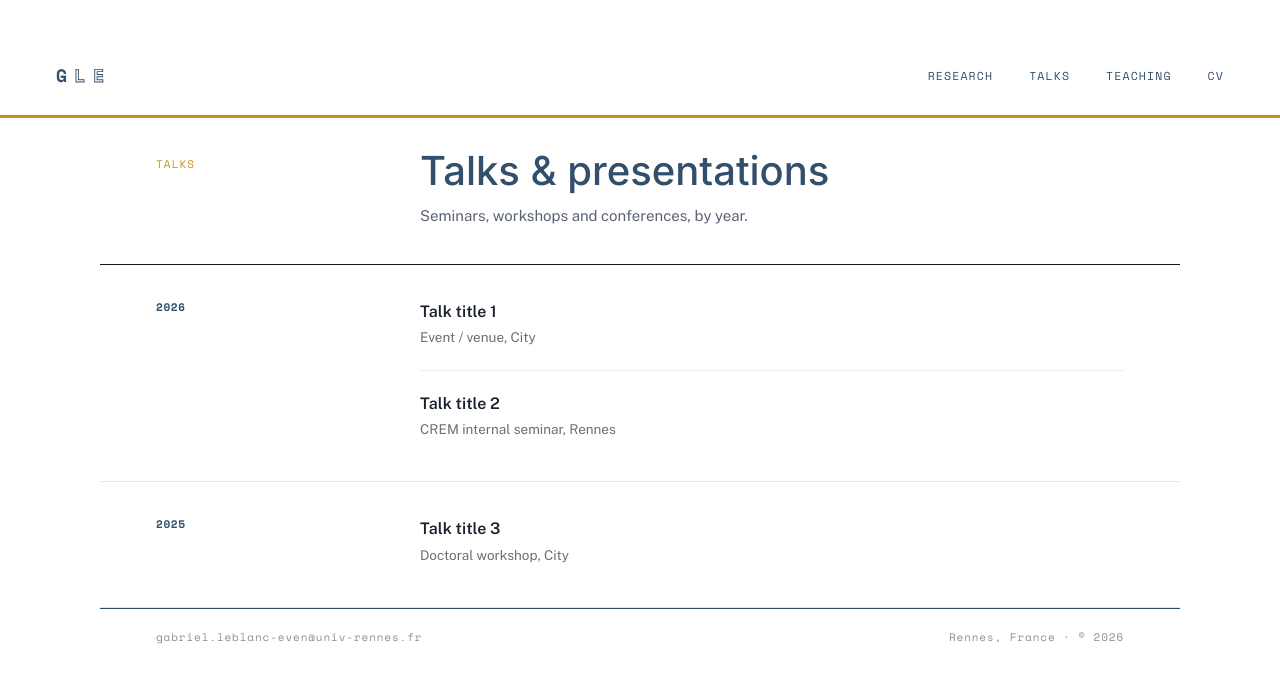
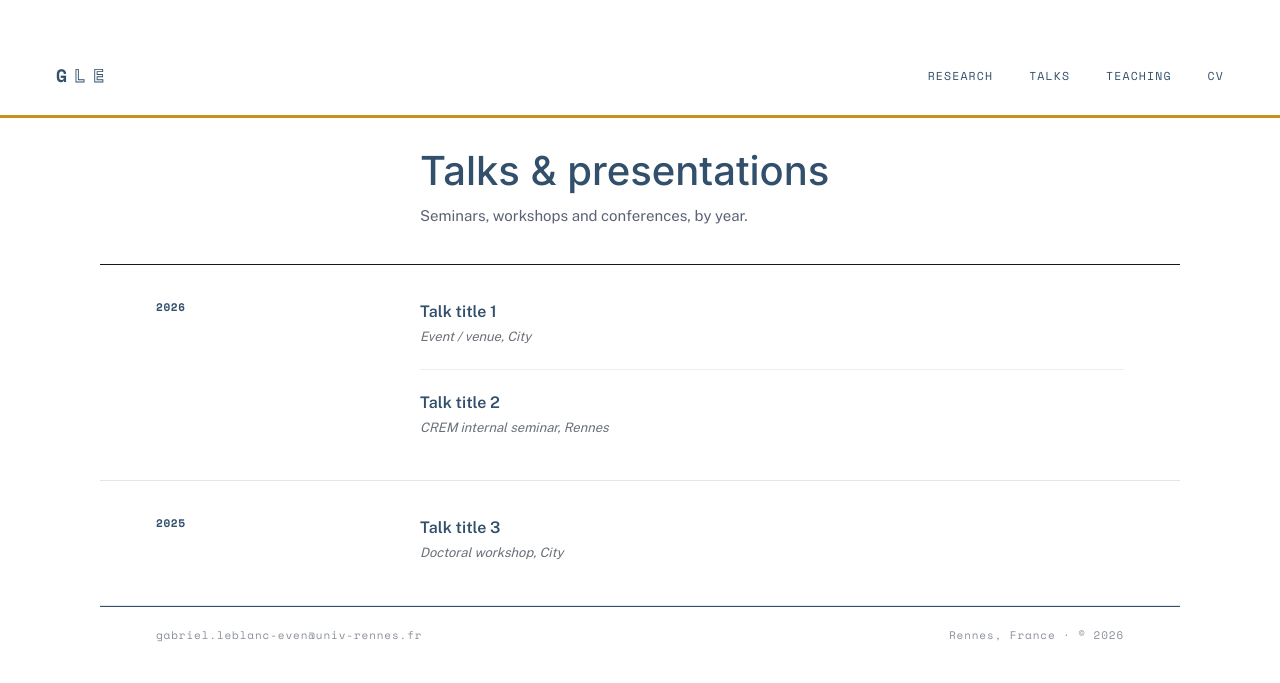
Before and after one commit to gabriel-leblanceven/gabriel-leblanceven.github.io, a Jekyll site: the page built from _pages/talks.md, in a window 1280 px wide. Shown: the top 683 px of the page. Built offline with Jekyll 4.4.1, drawn with Linux system fonts in a browser that asks for light colours; a script bundle is joined from its source files by our own code; library files that are not in the unit come from our copies.

Commit message:
Update talks.md

```diff
--- a/_pages/talks.md
+++ b/_pages/talks.md
@@ -19,7 +19,6 @@ layout: single
 .gle__navlinks a:hover,.gle__navlinks a.is-active{color:#c8921a;}
 .gle__bar{height:3px;background:#c8921a;}
 .gle__titleband{display:grid;grid-template-columns:280px 1fr;border-bottom:1px solid #14171C;}
-.gle__titlelabel{padding:38px 0 38px 56px;font-family:'Space Mono',monospace;font-size:11px;letter-spacing:0.1em;text-transform:uppercase;color:#c8921a;}
 .gle__titlebody{padding:32px 56px 36px 40px;}
 .gle__h1{font-family:'Newsreader',serif;font-size:40px;font-weight:500;line-height:1.05;color:#324f6b;margin:0;}
 .gle__intro{font-size:15px;color:#5a6275;line-height:1.6;margin-top:12px;max-width:600px;}
@@ -29,7 +28,7 @@ layout: single
 .gle__item{padding:22px 0;border-bottom:1px solid #EDEEF1;}
 .gle__item:last-child{border-bottom:none;}
 .gle__footer{display:flex;align-items:center;justify-content:space-between;padding:20px 56px 40px;font-family:'Space Mono',monospace;font-size:11px;letter-spacing:0.08em;color:#8a9099;border-top:1px solid #324f6b;}
-@media(max-width:720px){.gle__titleband,.gle__row{grid-template-columns:1fr;}.gle__titlebody,.gle__rowbody{padding:20px 24px 24px;}.gle__titlelabel,.gle__rowlabel{padding:24px 0 0 24px;}.gle__nav,.gle__footer{padding-left:24px;padding-right:24px;}.gle__h1{font-size:32px;}}
+@media(max-width:720px){.gle__titleband,.gle__row{grid-template-columns:1fr;}.gle__titlebody,.gle__rowbody{padding:20px 24px 24px;}.gle__rowlabel{padding:24px 0 0 24px;}.gle__nav,.gle__footer{padding-left:24px;padding-right:24px;}.gle__h1{font-size:32px;}}
 .page,.page__inner-wrap,#main,article.page{max-width:100% !important;width:100% !important;padding:0 !important;float:none !important;}
 .sidebar,.sidebar__right{display:none !important;}
 .page__content{padding-left:0 !important;padding-right:0 !important;}
@@ -56,7 +55,7 @@ body{padding-top:0 !important;}
 
 <div class="gle">
   <div class="gle__titleband">
-    <div class="gle__titlelabel">Talks</div>
+    <div></div>
     <div class="gle__titlebody">
       <h1 class="gle__h1">Talks &amp; presentations</h1>
       <div class="gle__intro">Seminars, workshops and conferences, by year.</div>
@@ -70,8 +69,8 @@ body{padding-top:0 !important;}
       <div class="gle__rowbody">
         {% for t in grp.items %}
           <div class="gle__item">
-            <div style="font-size:16px;font-weight:600;color:#1a2230;line-height:1.4;">{{ t.title }}</div>
-            <div style="font-size:13.5px;color:#6a7078;margin-top:4px;">{{ t.place }}</div>
+            <div style="font-size:16px;font-weight:600;color:#324f6b;line-height:1.4;">{{ t.title }}</div>
+            <div style="font-size:13px;color:#6a7078;margin-top:4px;font-style:italic;">{{ t.place }}</div>
           </div>
         {% endfor %}
       </div>
```
